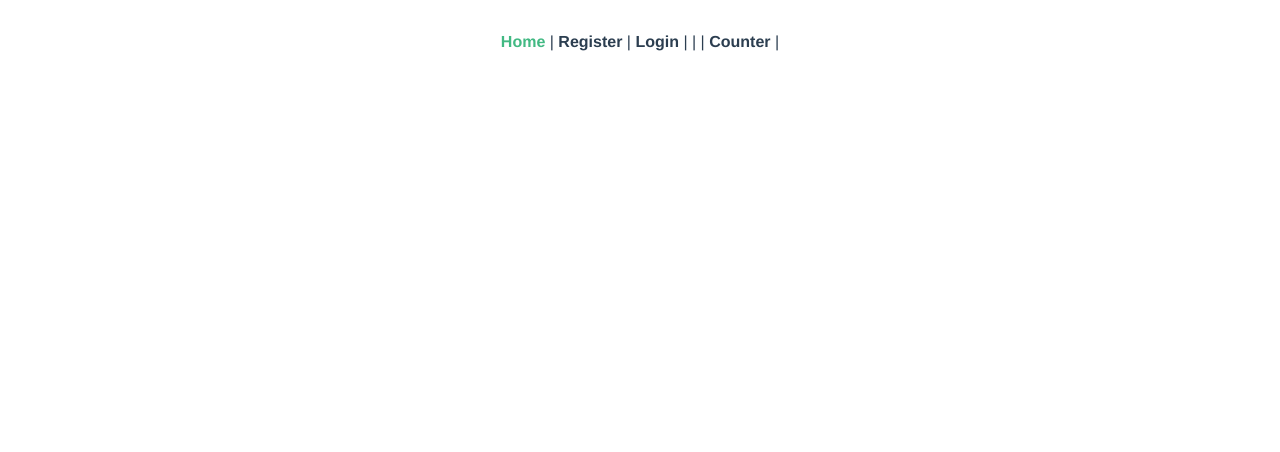
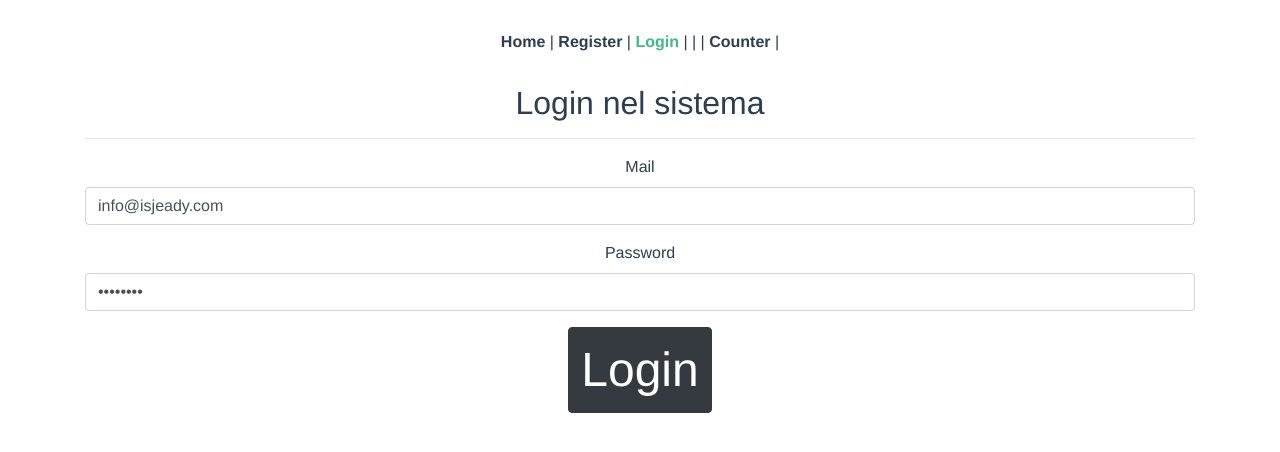
Before and after one commit to isjeady/corso-vue-js-application, a Vue app: page /login in a window 1280 px wide. Shown: the top 452 px of the page. Built offline with nearby package versions, Linux system fonts and the light colour scheme.

Commit message:
Fix Next

```diff
--- a/src/router.js
+++ b/src/router.js
@@ -32,6 +32,7 @@ export default new Router({
         if(store.getters.isAuth){
           next('/dashboard');
         }
+        next();
       }
     },
     {
@@ -42,6 +43,7 @@ export default new Router({
         if(store.getters.isAuth){
           next('/dashboard');
         }
+        next();
       }
     },
     {
@@ -54,6 +56,7 @@ export default new Router({
         }else{
           next('/login');
         }
+        next();
       }
     },
     {
```
